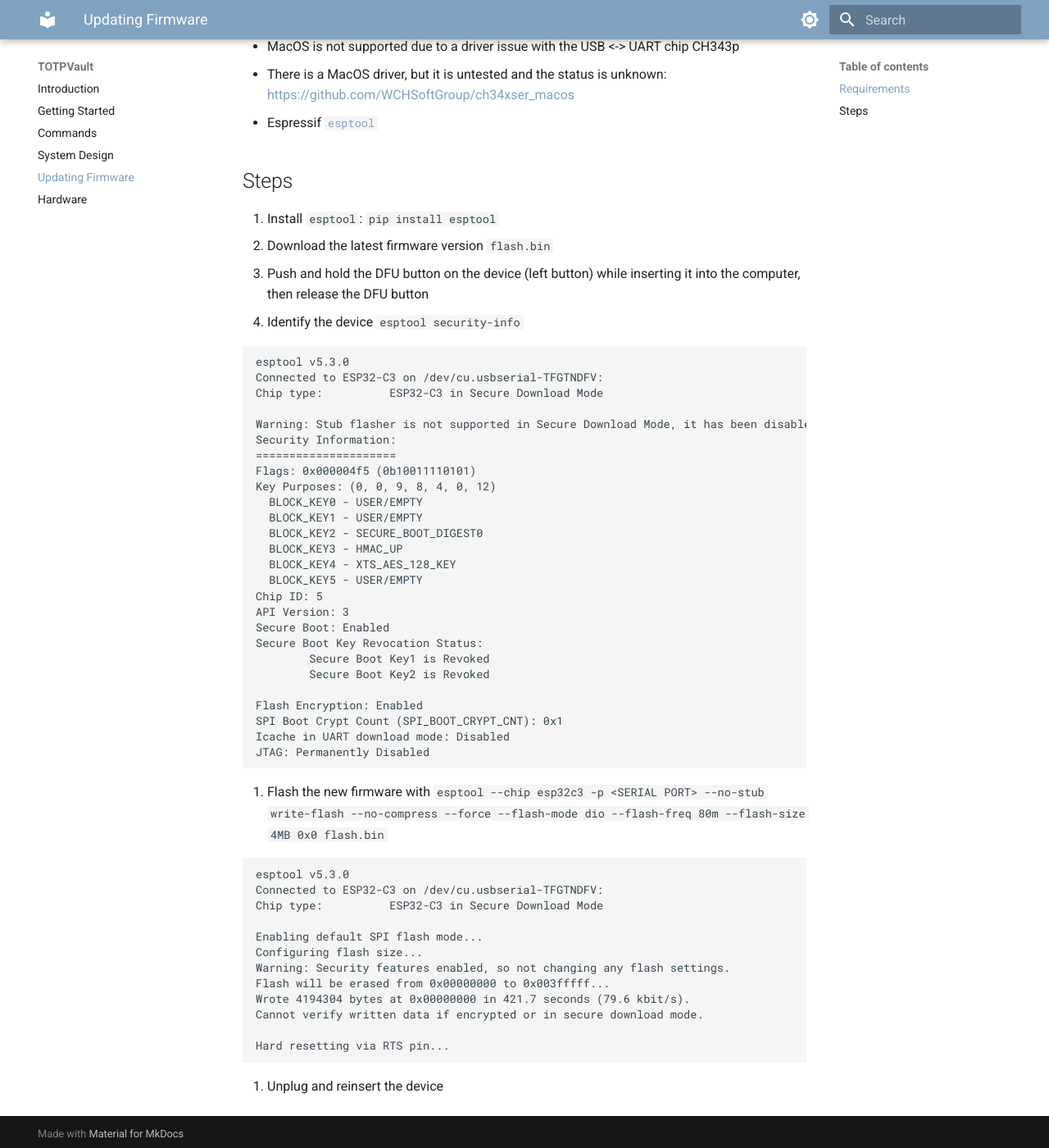
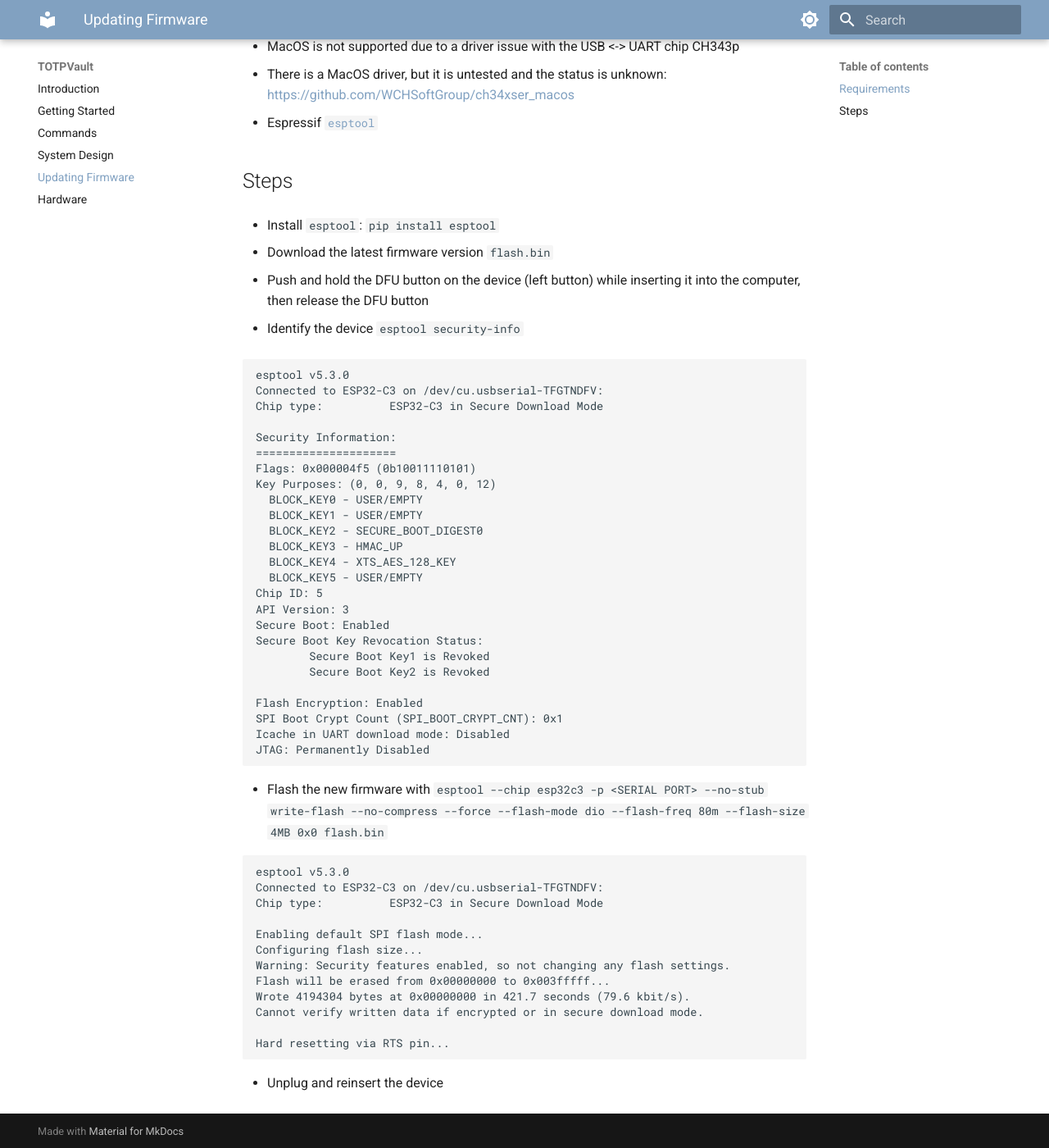
Before and after one commit to gfoudree/TOTPVault, an MkDocs documentation site: the page built from docs/updating-firmware.md, in a window 1280 px wide and 1400 px high, scrolled down 220 px. Shown: the whole window at 82% size. Built offline with MkDocs 1.6.1 and Material for MkDocs 9.7.7, drawn with Linux system fonts in a browser that asks for light colours.

````diff
--- a/docs/stylesheets/extra.css
+++ b/docs/stylesheets/extra.css
@@ -1,3 +1,6 @@
+html {
+  font-size: 20px;
+}
 [data-md-color-scheme="slate"] {
     /* Deep Navy/Blue Backgrounds instead of Grey */
     --md-default-bg-color:               #2e3440; /* Base Background (Nord0) */
--- a/docs/updating-firmware.md
+++ b/docs/updating-firmware.md
@@ -8,17 +8,19 @@
 
 
 ## Steps
-1. Install `esptool`: `pip install esptool`
-2. Download the latest firmware version `flash.bin`
-3. Push and hold the DFU button on the device (left button) while inserting it into the computer, then release the DFU button
-4. Identify the device `esptool security-info`
+- Install `esptool`: `pip install esptool`
+
+- Download the latest firmware version `flash.bin`
+
+- Push and hold the DFU button on the device (left button) while inserting it into the computer, then release the DFU button
+
+- Identify the device `esptool security-info`
 
 ```bash
 esptool v5.3.0
 Connected to ESP32-C3 on /dev/cu.usbserial-TFGTNDFV:
 Chip type:          ESP32-C3 in Secure Download Mode
 
-Warning: Stub flasher is not supported in Secure Download Mode, it has been disabled. Set --no-stub to suppress this warning.
 Security Information:
 =====================
 Flags: 0x000004f5 (0b10011110101)
@@ -42,7 +44,7 @@ Icache in UART download mode: Disabled
 JTAG: Permanently Disabled
 ```
 
-5. Flash the new firmware with `esptool --chip esp32c3 -p <SERIAL PORT> --no-stub write-flash --no-compress --force --flash-mode dio --flash-freq 80m --flash-size 4MB 0x0 flash.bin`
+- Flash the new firmware with `esptool --chip esp32c3 -p <SERIAL PORT> --no-stub write-flash --no-compress --force --flash-mode dio --flash-freq 80m --flash-size 4MB 0x0 flash.bin`
 
 ```bash
 esptool v5.3.0
--- a/mkdocs.yml
+++ b/mkdocs.yml
@@ -35,3 +35,4 @@ extra_css:
 
 markdown_extensions:
   - attr_list
+  - fenced_code
````
Also changed, not shown: other parts of docs/updating-firmware.md (+1 -1 lines), docs/commands.md (+33 -0 lines), docs/index.md (+13 -21 lines), docs/system-design.md (+2 -2 lines), docs/images/secret_diagram.png.
